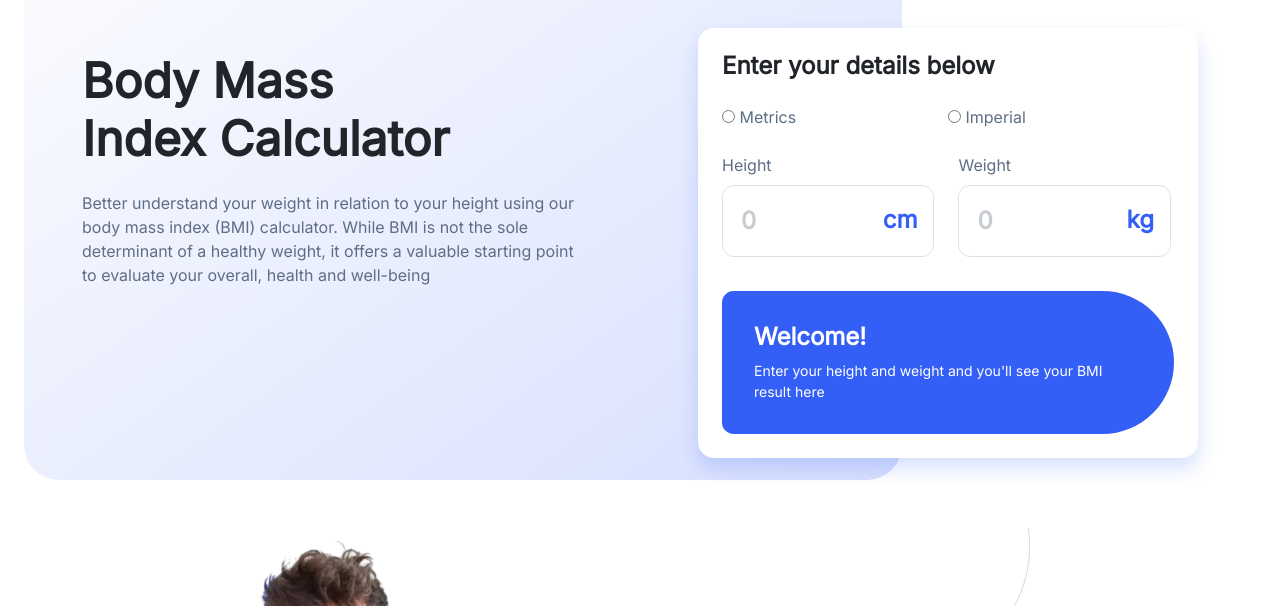
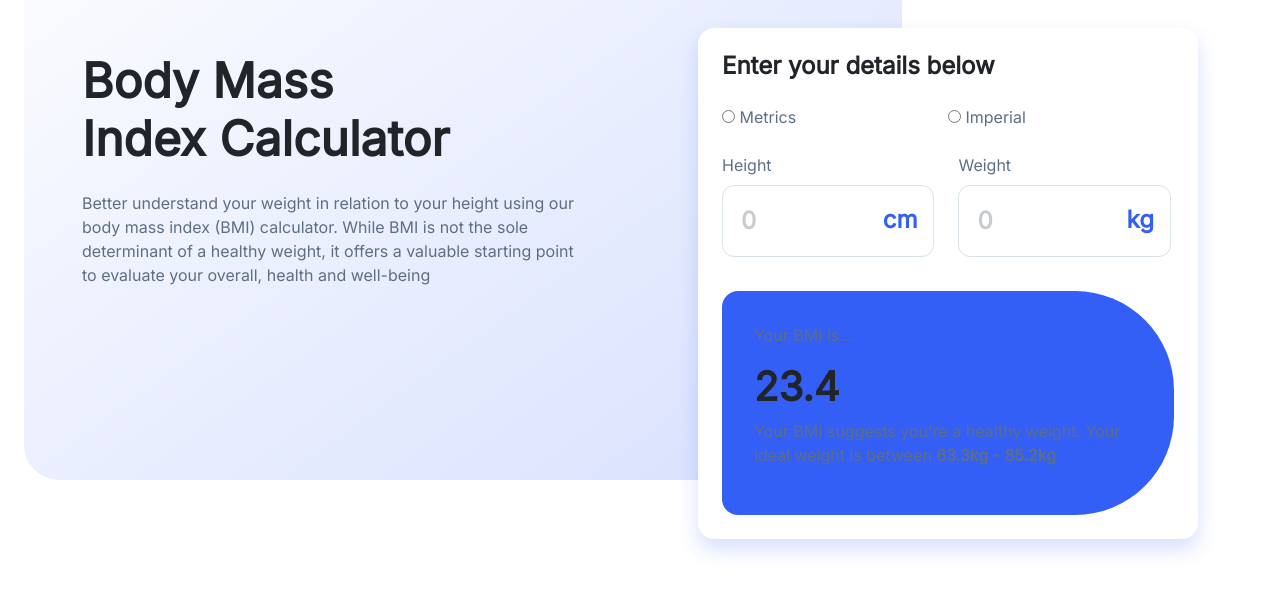
Before and after one commit to Ben7991/amalitech_bmi-calculator, a website: page index.html in a window 1280 px wide. Shown: the part 156-762 px from the top of the page. Drawn offline with nearby package versions, Linux system fonts and the light colour scheme.

Commit message:
add bmi result section html

```diff
--- a/index.html
+++ b/index.html
@@ -88,11 +88,22 @@
                         </div>
                     </div>
                     <div class="header__result">
-                        <div class="header__result-welcome">
+                        <div class="header__result-welcome d-none">
                             <h4 class="header__result-welcome-heading">Welcome!</h4>
                             <p class="header__result-welcome-description m-0">
                                 Enter your height and weight and you'll see your BMI result here
                             </p>
+                        </div>
+                        <div class="header__result-info">
+                            <div class="header__result-answer">
+                                <p class="header__result-answer-text">Your BMI is...</p>
+                                <h1 class="header__result-answer-heading">23.4</h1>
+                            </div>
+                            <div class="header__result-description">
+                                <p class="header__result-description-info">
+                                    Your BMI suggests you're a healthy weight. Your ideal weight is between <strong class="header__result-info-value">63.3kg - 85.2kg</strong>
+                                </p>
+                            </div>
                         </div>
                     </div>
                 </div>
```
